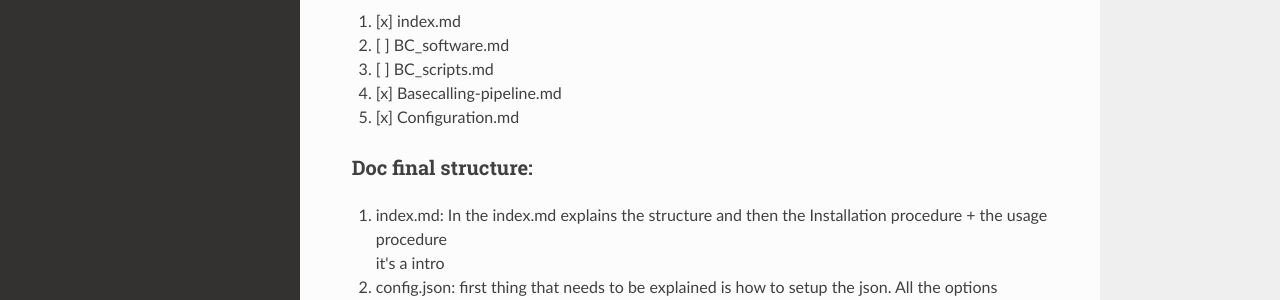
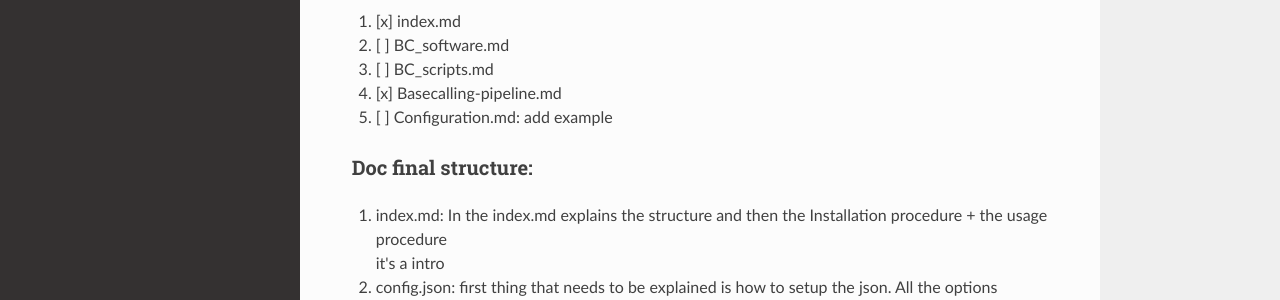
Before and after one commit to RodTol/BC-pipelines, an MkDocs documentation site: the page built from docs/todo.md, in a window 1280 px wide and 1128 px high. Shown: the part 206-506 px from the top of the window. Built offline with MkDocs 1.6.1, drawn with Linux system fonts in a browser that asks for light colours; nearby versions of some CDN libraries.

Commit message:
Update todo.md
Fatto con mix

```diff
--- a/docs/todo.md
+++ b/docs/todo.md
@@ -28,7 +28,7 @@ nav_order: 6
 2. [ ] BC_software.md
 3. [ ] BC_scripts.md
 4. [x] Basecalling-pipeline.md
-5. [x] Configuration.md
+5. [ ] Configuration.md: add example
 
 ### Doc final structure:
 1. index.md: In the index.md explains the structure and then the Installation procedure + the usage procedure
```
